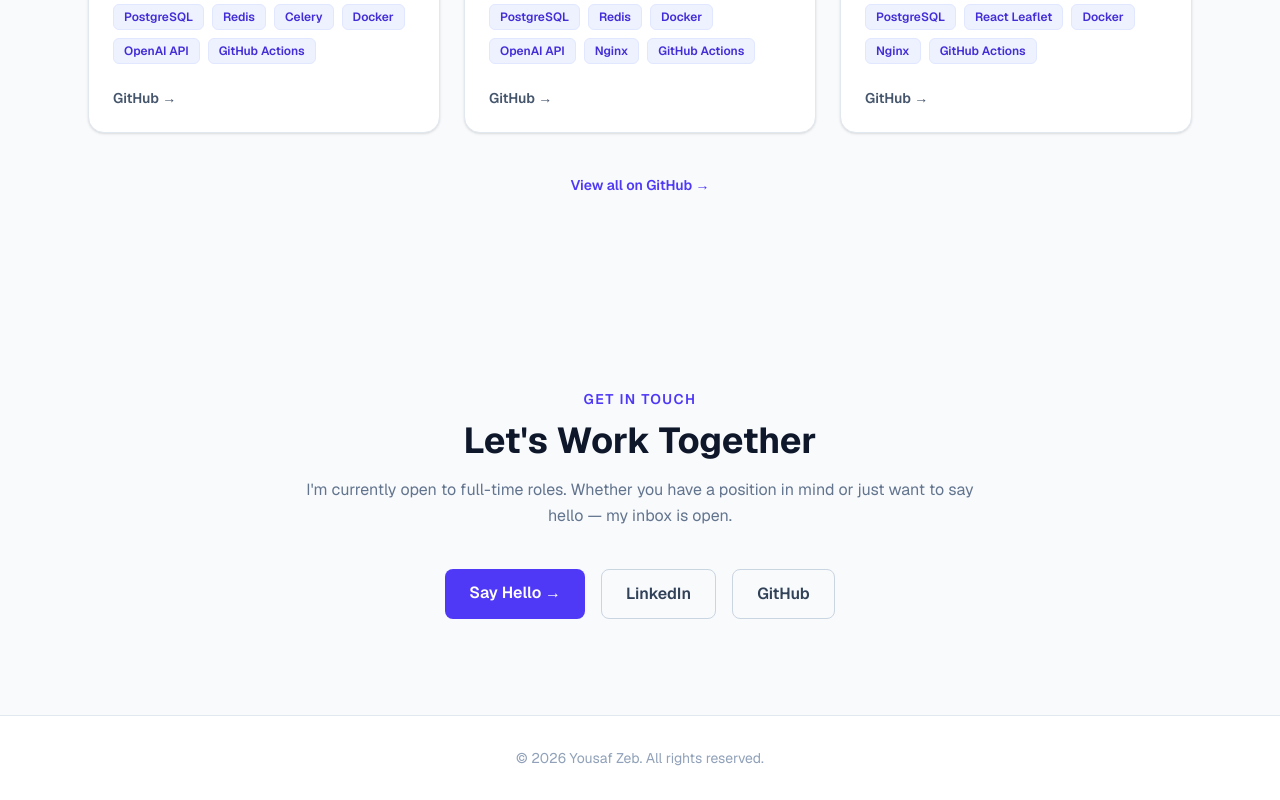
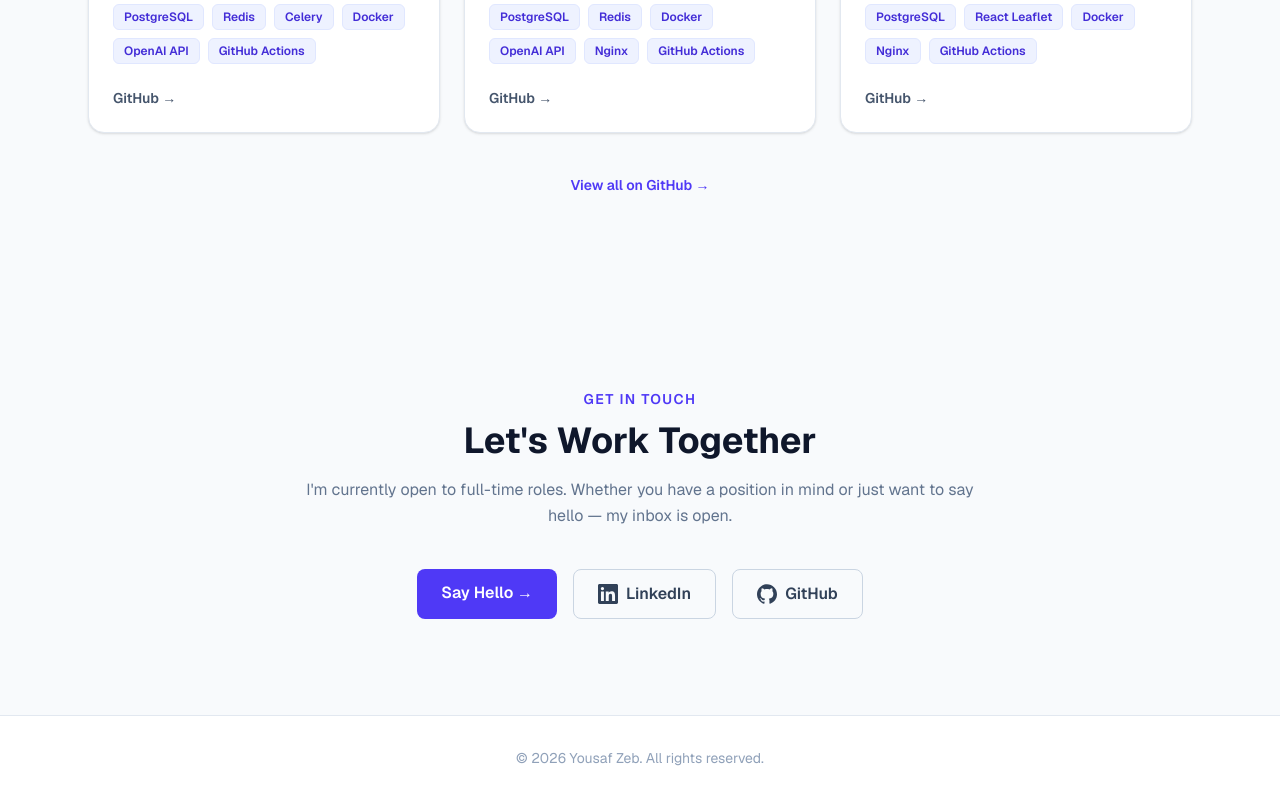
Before and after one commit to yousafzeb-byte/Portfolio, a Next.js app: page / in a window 1280 px wide. Shown: the part 2850-3650 px from the top of the page. Built offline with nearby package versions, Linux system fonts and the light colour scheme.

Commit message:
feat(contact): add LinkedIn and GitHub icon buttons

```diff
--- a/src/components/Contact.tsx
+++ b/src/components/Contact.tsx
@@ -27,16 +27,34 @@ export default function Contact() {
               href="https://www.linkedin.com/in/yousaf-zeb-5122702a7"
               target="_blank"
               rel="noopener noreferrer"
-              className="px-6 py-3 border border-slate-300 text-slate-700 font-semibold rounded-lg hover:border-indigo-600 hover:text-indigo-600 transition-colors"
+              title="LinkedIn"
+              className="flex items-center gap-2 px-6 py-3 border border-slate-300 text-slate-700 font-semibold rounded-lg hover:border-[#0A66C2] hover:text-[#0A66C2] transition-colors"
             >
+              <svg
+                xmlns="http://www.w3.org/2000/svg"
+                viewBox="0 0 24 24"
+                fill="currentColor"
+                className="w-5 h-5"
+              >
+                <path d="M20.447 20.452H16.89v-5.569c0-1.328-.027-3.037-1.852-3.037-1.853 0-2.136 1.445-2.136 2.939v5.667H9.351V9h3.414v1.561h.046c.477-.9 1.637-1.85 3.37-1.85 3.601 0 4.267 2.37 4.267 5.455v6.286zM5.337 7.433a1.983 1.983 0 0 1-1.98-1.981 1.98 1.98 0 1 1 1.98 1.981zm1.757 13.019H3.58V9h3.514v11.452zM22.225 0H1.771C.792 0 0 .774 0 1.729v20.542C0 23.227.792 24 1.771 24h20.451C23.2 24 24 23.227 24 22.271V1.729C24 .774 23.2 0 22.222 0h.003z" />
+              </svg>
               LinkedIn
             </a>
             <a
               href="https://github.com/yousafzeb-byte"
               target="_blank"
               rel="noopener noreferrer"
-              className="px-6 py-3 border border-slate-300 text-slate-700 font-semibold rounded-lg hover:border-indigo-600 hover:text-indigo-600 transition-colors"
+              title="GitHub"
+              className="flex items-center gap-2 px-6 py-3 border border-slate-300 text-slate-700 font-semibold rounded-lg hover:border-slate-900 hover:text-slate-900 transition-colors"
             >
+              <svg
+                xmlns="http://www.w3.org/2000/svg"
+                viewBox="0 0 24 24"
+                fill="currentColor"
+                className="w-5 h-5"
+              >
+                <path d="M12 .297c-6.63 0-12 5.373-12 12 0 5.303 3.438 9.8 8.205 11.385.6.113.82-.258.82-.577 0-.285-.01-1.04-.015-2.04-3.338.724-4.042-1.61-4.042-1.61C4.422 18.07 3.633 17.7 3.633 17.7c-1.087-.744.084-.729.084-.729 1.205.084 1.838 1.236 1.838 1.236 1.07 1.835 2.809 1.305 3.495.998.108-.776.417-1.305.76-1.605-2.665-.3-5.466-1.332-5.466-5.93 0-1.31.465-2.38 1.235-3.22-.135-.303-.54-1.523.105-3.176 0 0 1.005-.322 3.3 1.23.96-.267 1.98-.399 3-.405 1.02.006 2.04.138 3 .405 2.28-1.552 3.285-1.23 3.285-1.23.645 1.653.24 2.873.12 3.176.765.84 1.23 1.91 1.23 3.22 0 4.61-2.805 5.625-5.475 5.92.42.36.81 1.096.81 2.22 0 1.606-.015 2.896-.015 3.286 0 .315.21.69.825.57C20.565 22.092 24 17.592 24 12.297c0-6.627-5.373-12-12-12" />
+              </svg>
               GitHub
             </a>
           </div>
```
